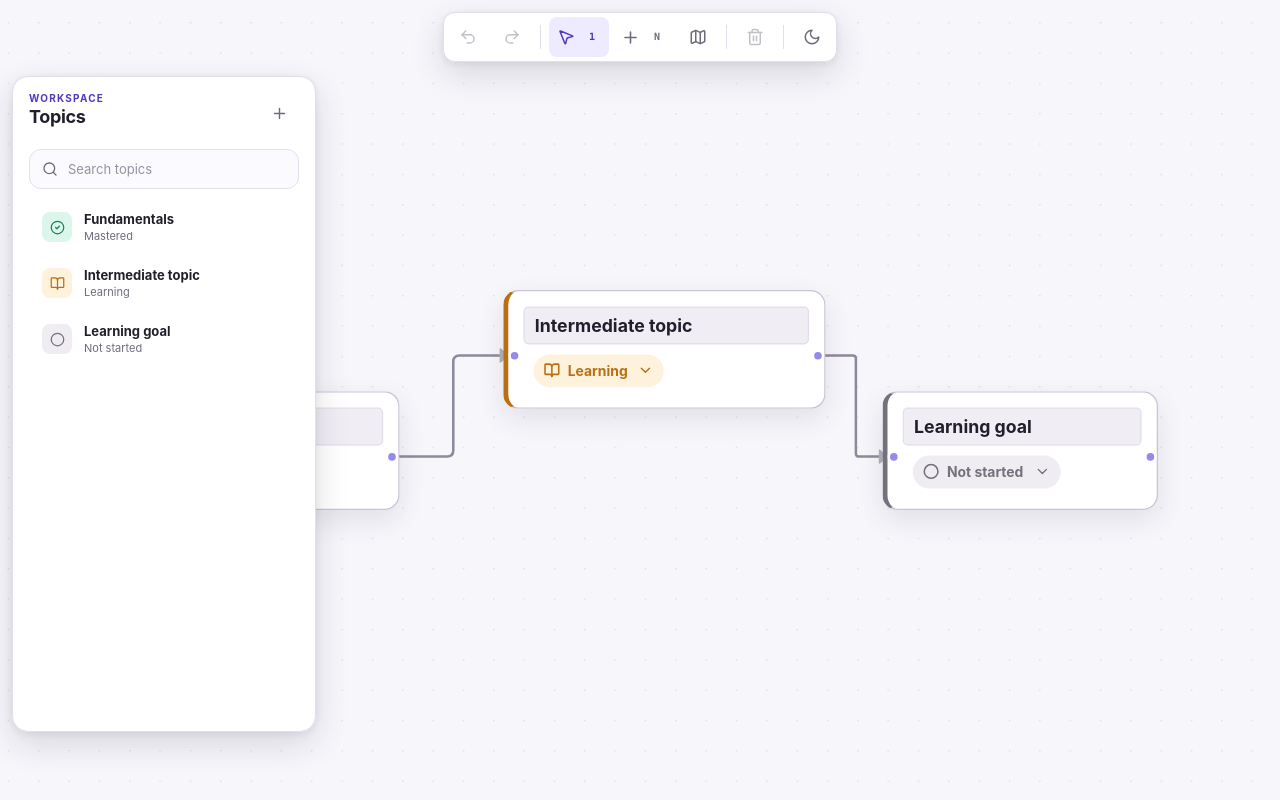
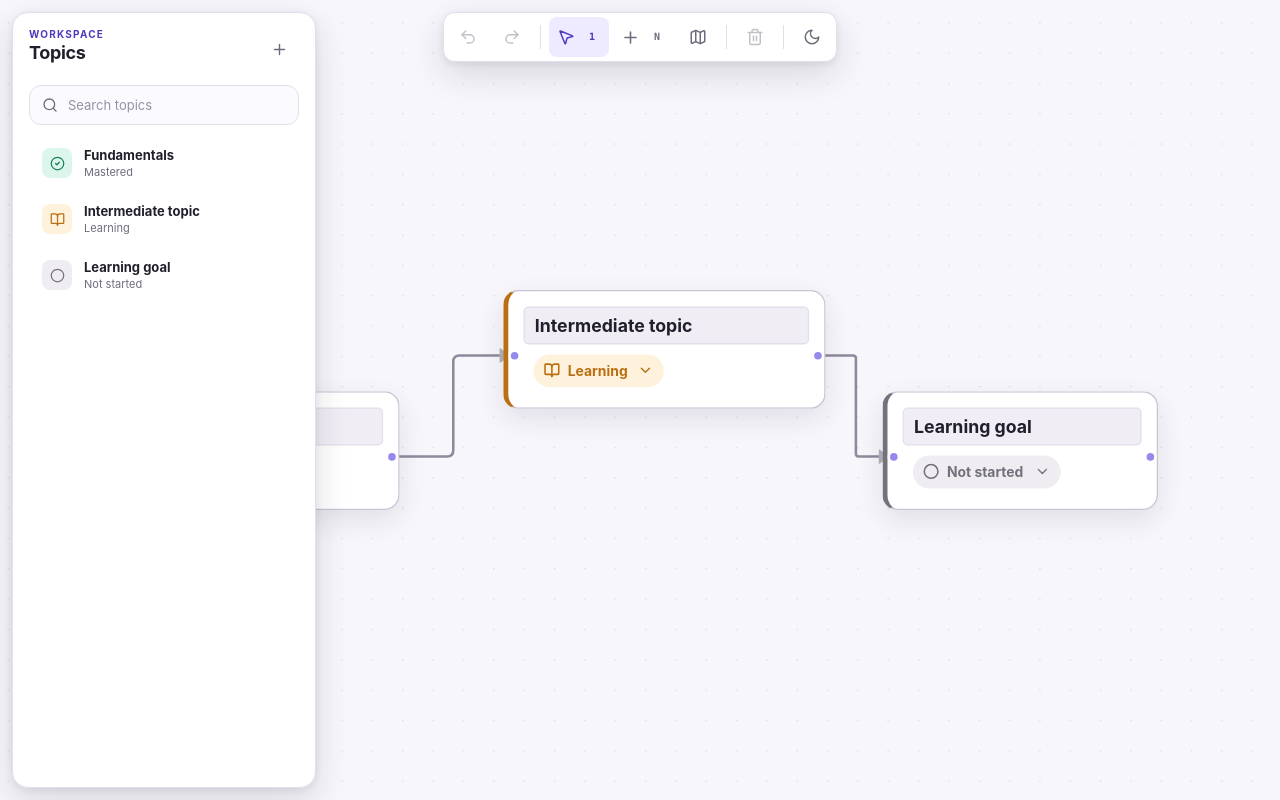
Before and after one commit to randexlabs/prerequisite-dag-editor, a React (Vite) app: page / in a window 1280 px wide. Built offline with nearby package versions, Linux system fonts and the light colour scheme.

Commit message:
style: use freed canvas space

```diff
--- a/src/interaction-performance.css
+++ b/src/interaction-performance.css
@@ -15,6 +15,15 @@
 
 .react-flow__pane.dragging {
   cursor: grabbing;
+}
+
+.topic-browser {
+  top: var(--space-3);
+  bottom: var(--space-3);
+}
+
+.canvas-minimap {
+  bottom: var(--space-3);
 }
 
 .topic-node-card {
```
